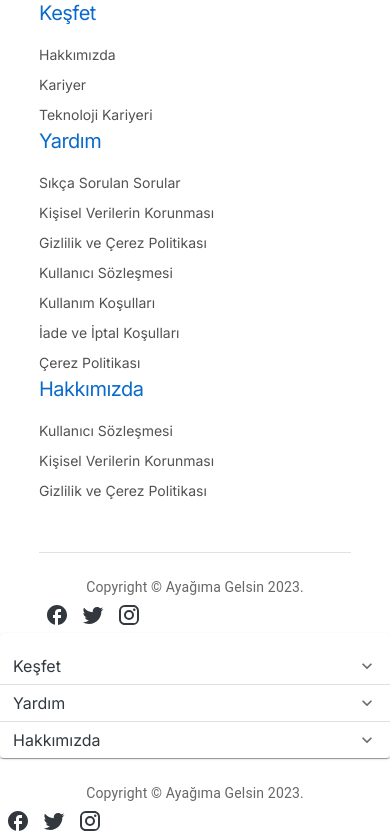
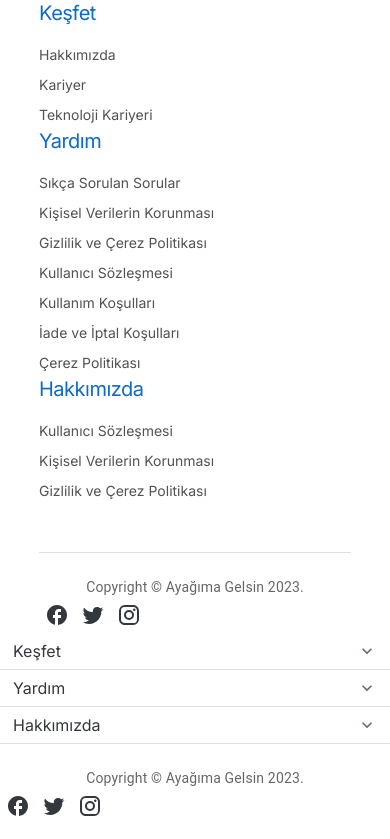
Before and after one commit to Cras15/Yemek_Siparis_Frontend, a React (Vite) app: page /basket in a window 390 px wide. Shown: the part 1311-2150 px from the top of the page. Built offline with nearby package versions, Linux system fonts and the light colour scheme.

Commit message:
footer responsive fix

```diff
--- a/src/components/Footer.jsx
+++ b/src/components/Footer.jsx
@@ -85,10 +85,9 @@
 
 
                 {/* mobile */}
-                <section style={{ background: "white", width: "100%" }} className="flex items-center justify-between lg:hidden w-full h-full ">
+                <section className="flex items-center justify-between lg:hidden w-full h-full bg-white">
                     <Stack spacing={0} style={{ width: "100%" }}>
-                        <Item>
-                            <div style={{ width: "100%" }}>
+                        <div className='w-full'>
                             <AccordionGroup >
                                 <Accordion>
                                     <AccordionSummary>Keşfet</AccordionSummary>
@@ -110,7 +109,6 @@
                                 </Accordion>
                             </AccordionGroup>
                         </div>
-                        </Item>
                         <div className='w-full text-center pb-4'>
                             <Divider sx={{ mb: 3 }} />
                             <div className='grid gap-3 grid-flow-row'>
```
Lines whose indentation alone changed are shown as unchanged.
